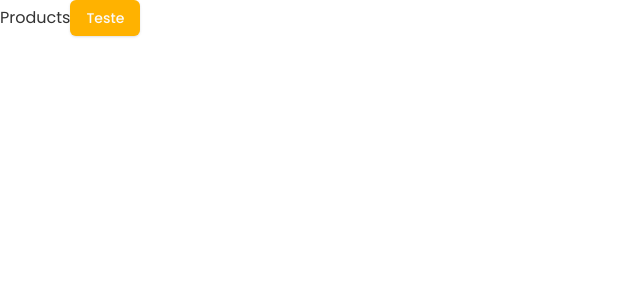
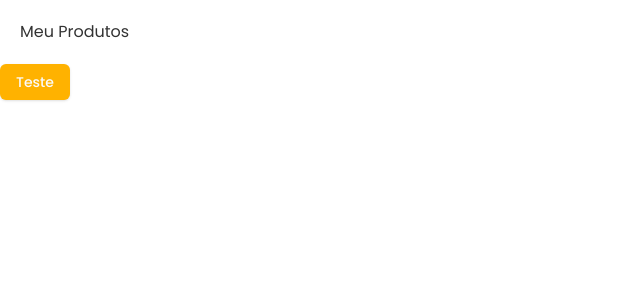
Before and after one commit to anthonibs/fsw-donalds, a Next.js app: page /products in a window 1280 px wide. Shown: the top 300 px of the page, without its empty margins (0-640 px from the left). Built offline with nearby package versions, Linux system fonts and the light colour scheme.

Commit message:
feat: atualiza título da página de produtos para "Meu Produtos" com estilo

```diff
--- a/src/app/products/page.tsx
+++ b/src/app/products/page.tsx
@@ -5,7 +5,7 @@ import { Button } from "@/components/ui/button";
 const Products = () => {
   return (
     <div>
-      Products
+      <h1 className="rounded border-cyan-400 p-5">Meu Produtos</h1>
       <Button> Teste</Button>
     </div>
   );
```
